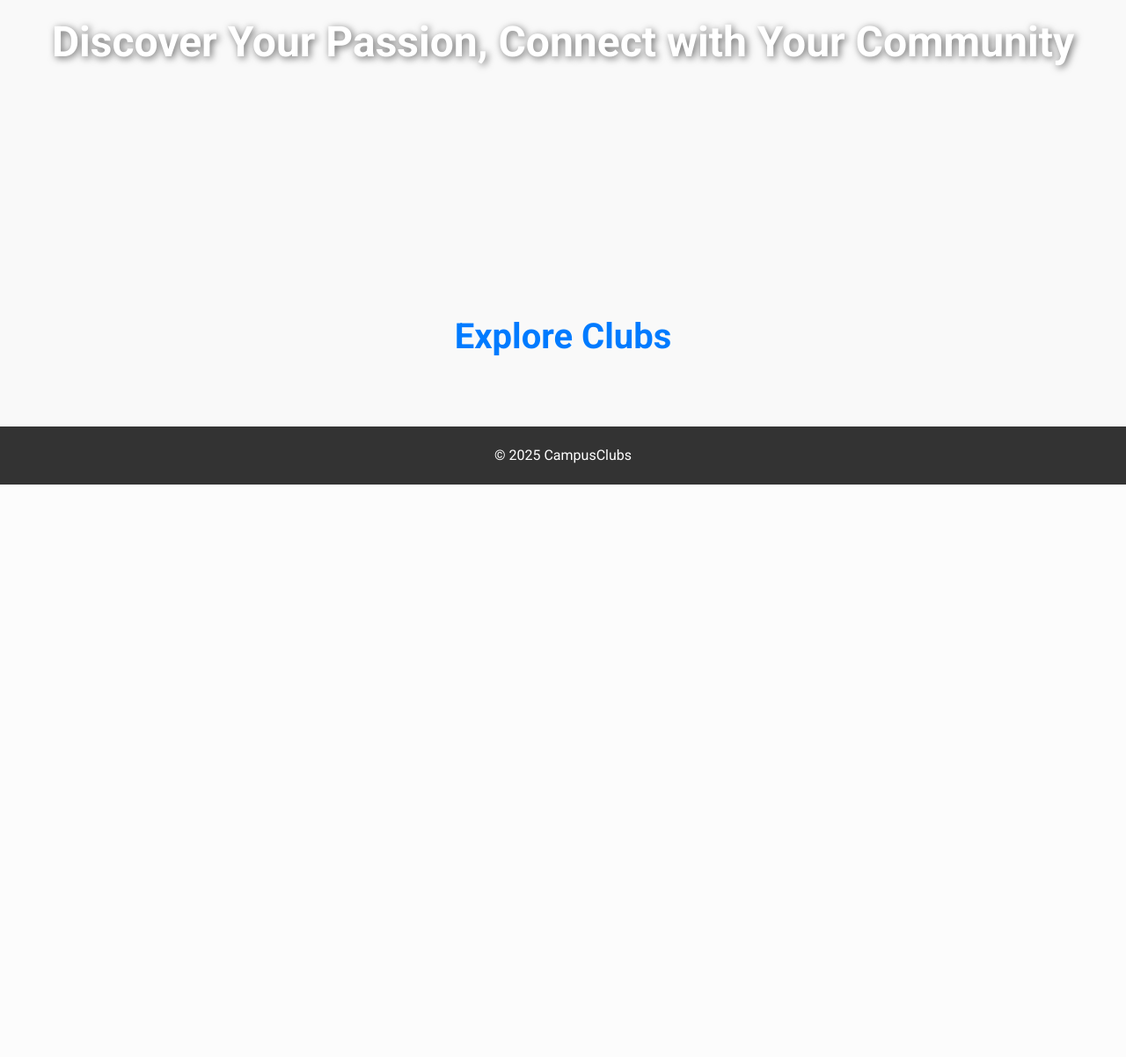
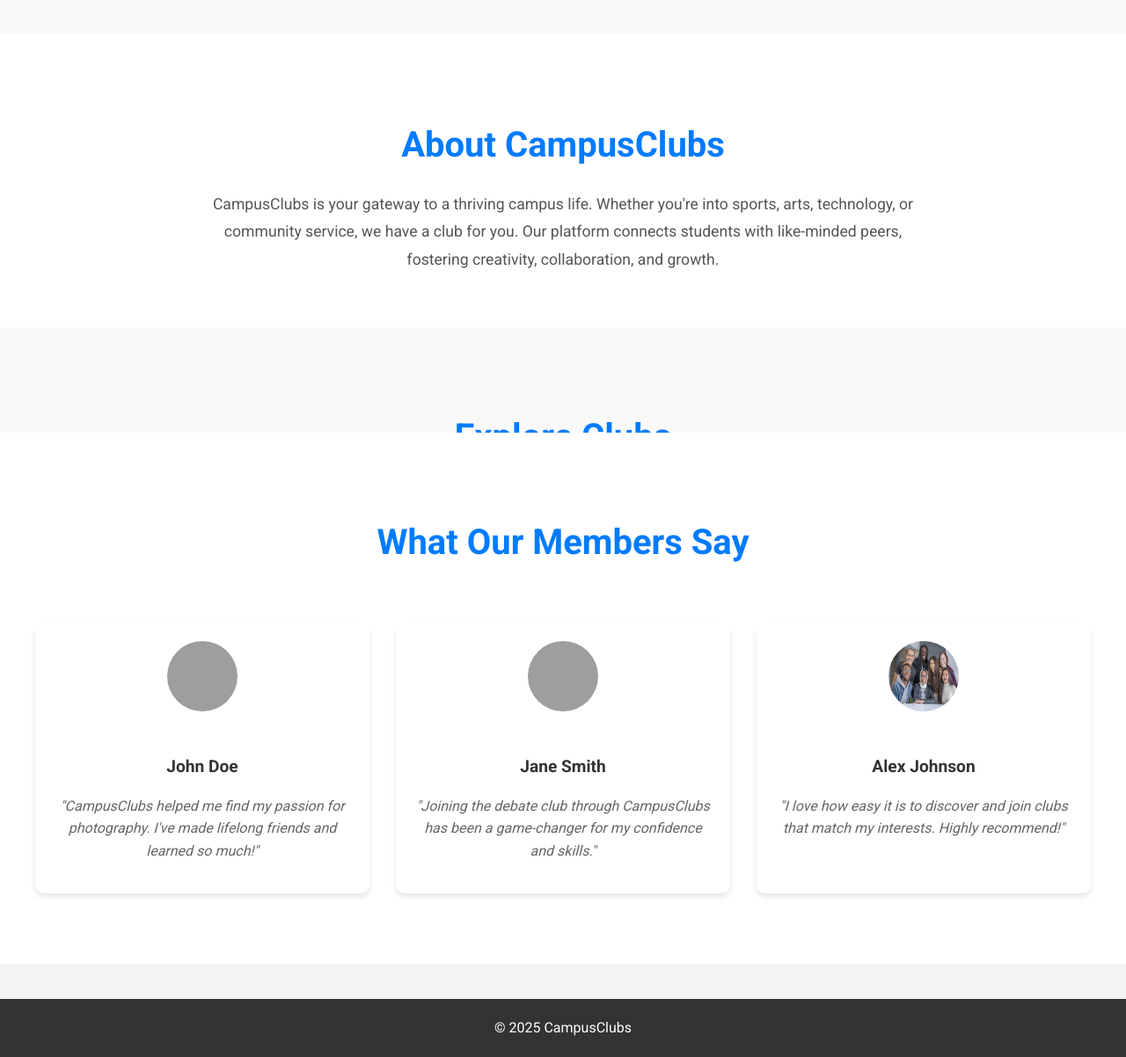
Before and after one commit to leojoegem/campusclubs, a PHP site: page /about.php in a window 1280 px wide. Shown: the part 249-1451 px from the top of the page at 88% size. Before the commit the page ends 800 px from the top, so only its background shows below. Run offline with PHP 8.4, Linux system fonts and the light colour scheme; data that the repository does not hold is empty; grey boxes are pictures that could not be loaded.

Commit message:
testimonias added

```diff
--- a/about.php
+++ b/about.php
@@ -51,7 +51,7 @@
             line-height: 1.6;
         }
 
-        /* Navigation Bar */
+        /* Navigation Bar (Unchanged) */
         .navbar {
             display: flex;
             justify-content: space-between;
@@ -93,7 +93,7 @@
             position: relative;
             text-align: center;
             color: white;
-            height: 400px;
+            height: 500px;
             background-size: cover;
             background-position: center;
             display: flex;
@@ -112,40 +112,73 @@
             transition: opacity 1s ease-in-out;
         }
         .hero h1 {
-            font-size: 3rem;
+            font-size: 3.5rem;
             font-weight: 700;
             text-shadow: 2px 2px 8px rgba(0, 0, 0, 0.6);
+            margin: 0;
+            padding: 0 20px;
+        }
+        .hero p {
+            font-size: 1.5rem;
+            text-shadow: 2px 2px 8px rgba(0, 0, 0, 0.6);
+            margin-top: 20px;
+        }
+
+        /* About Section */
+        .about-section {
+            padding: 60px 20px;
+            background-color: #fff;
+            text-align: center;
+        }
+        .about-section h2 {
+            font-size: 2.5rem;
+            color: #007bff;
+            margin-bottom: 20px;
+        }
+        .about-section p {
+            font-size: 1.1rem;
+            color: #555;
+            max-width: 800px;
+            margin: 0 auto;
+            line-height: 1.8;
         }
 
         /* Club Section */
         .club-section {
-            padding: 20px;
-            max-width: 1200px;
-            margin: 0 auto;
+            padding: 60px 20px;
+            background-color: #f9f9f9;
         }
         .club-section h2 {
             text-align: center;
             font-size: 2.5rem;
-            margin-bottom: 30px;
+            margin-bottom: 40px;
             color: #007bff;
         }
         .club-container {
             display: grid;
-            grid-template-columns: repeat(auto-fit, minmax(250px, 1fr));
-            gap: 20px;
+            grid-template-columns: repeat(auto-fit, minmax(300px, 1fr));
+            gap: 30px;
             padding: 20px;
         }
         .club-card {
             background: white;
             border-radius: 10px;
             box-shadow: 0 4px 6px rgba(0, 0, 0, 0.1);
-            padding: 20px;
-            text-align: center;
+            overflow: hidden;
             transition: transform 0.3s ease, box-shadow 0.3s ease;
         }
         .club-card:hover {
             transform: translateY(-5px);
             box-shadow: 0 6px 12px rgba(0, 0, 0, 0.15);
+        }
+        .club-card img {
+            width: 100%;
+            height: 200px;
+            object-fit: cover;
+        }
+        .club-card .content {
+            padding: 20px;
+            text-align: center;
         }
         .club-card h3 {
             font-size: 1.5rem;
@@ -170,7 +203,48 @@
             background-color: #0056b3;
         }
 
-        /* Footer */
+        /* Testimonials Section */
+        .testimonials-section {
+            padding: 60px 20px;
+            background-color: #fff;
+            text-align: center;
+        }
+        .testimonials-section h2 {
+            font-size: 2.5rem;
+            color: #007bff;
+            margin-bottom: 40px;
+        }
+        .testimonials-container {
+            display: grid;
+            grid-template-columns: repeat(auto-fit, minmax(300px, 1fr));
+            gap: 30px;
+            padding: 20px;
+        }
+        .testimonial-card {
+            background: white;
+            border-radius: 10px;
+            box-shadow: 0 4px 6px rgba(0, 0, 0, 0.1);
+            padding: 20px;
+            text-align: center;
+        }
+        .testimonial-card img {
+            width: 80px;
+            height: 80px;
+            border-radius: 50%;
+            margin-bottom: 15px;
+        }
+        .testimonial-card h4 {
+            font-size: 1.2rem;
+            margin-bottom: 10px;
+            color: #333;
+        }
+        .testimonial-card p {
+            font-size: 1rem;
+            color: #666;
+            font-style: italic;
+        }
+
+        /* Footer (Unchanged) */
         footer {
             text-align: center;
             padding: 20px;
@@ -197,30 +271,71 @@
         </nav>
     </header>
 
+    <!-- Hero Section -->
     <div class="hero">
-        <img id="heroImage" src="images/diversity2.jpg" alt="Club Image">
-        <h1>Discover Your Passion, Connect with Your Community</h1>
+        <img id="heroImage" src="images/hero1.jpg" alt="Campus Life">
+        <div>
+            <h1>Discover Your Passion, Connect with Your Community</h1>
+            <p>Join a vibrant community of students and explore your interests.</p>
+        </div>
     </div>
 
+    <!-- About Section -->
+    <section class="about-section">
+        <h2>About CampusClubs</h2>
+        <p>
+            CampusClubs is your gateway to a thriving campus life. Whether you're into sports, arts, technology, or community service,
+            we have a club for you. Our platform connects students with like-minded peers, fostering creativity, collaboration, and growth.
+        </p>
+    </section>
+
+    <!-- Club Section -->
     <section class="club-section">
         <h2>Explore Clubs</h2>
         <div class="club-container">
             <?php while ($row = $clubs->fetch_assoc()): ?>
                 <div class="club-card">
-                    <h3><?= htmlspecialchars($row['name']); ?></h3>
-                    <p><?= htmlspecialchars($row['description']); ?></p>
-                    <a href="club_details.php?id=<?= $row['id']; ?>" class="club-link">Learn More</a>
+                    <img src="images/club_placeholder.jpg" alt="<?= htmlspecialchars($row['name']); ?>">
+                    <div class="content">
+                        <h3><?= htmlspecialchars($row['name']); ?></h3>
+                        <p><?= htmlspecialchars($row['description']); ?></p>
+                        <a href="club_details.php?id=<?= $row['id']; ?>" class="club-link">Learn More</a>
+                    </div>
                 </div>
             <?php endwhile; ?>
         </div>
     </section>
 
+    <!-- Testimonials Section -->
+    <section class="testimonials-section">
+        <h2>What Our Members Say</h2>
+        <div class="testimonials-container">
+            <div class="testimonial-card">
+                <img src="images/testimonial1.jpg" alt="John Doe">
+                <h4>John Doe</h4>
+                <p>"CampusClubs helped me find my passion for photography. I've made lifelong friends and learned so much!"</p>
+            </div>
+            <div class="testimonial-card">
+                <img src="images/testimonial2.jpg" alt="Jane Smith">
+                <h4>Jane Smith</h4>
+                <p>"Joining the debate club through CampusClubs has been a game-changer for my confidence and skills."</p>
+            </div>
+            <div class="testimonial-card">
+                <img src="images/diversity.jpg" alt="Alex Johnson">
+                <h4>Alex Johnson</h4>
+                <p>"I love how easy it is to discover and join clubs that match my interests. Highly recommend!"</p>
+            </div>
+        </div>
+    </section>
+
+    <!-- Footer -->
     <footer>
         <p>&copy; 2025 CampusClubs</p>
     </footer>
 
     <script>
-        let images = ["images/diversity2.jpg", "placeholder2.jpg", "placeholder3.jpg"];
+        // Hero Image Rotation
+        let images = ["images/diversity.jpg", "images/hero2.jpg", "images/hero3.jpg"];
         let currentIndex = 0;
         function rotateImages() {
             document.getElementById("heroImage").src = images[currentIndex];
```
